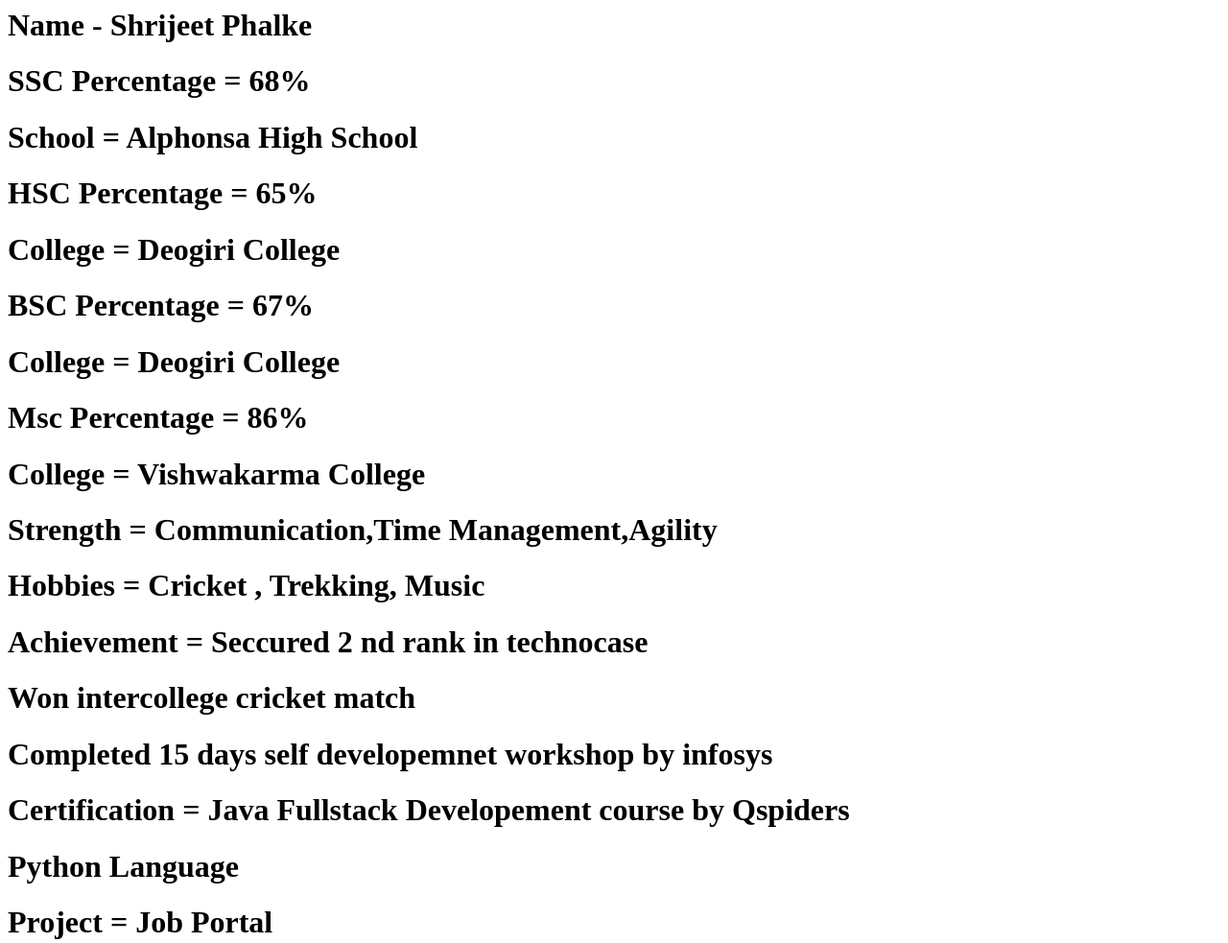
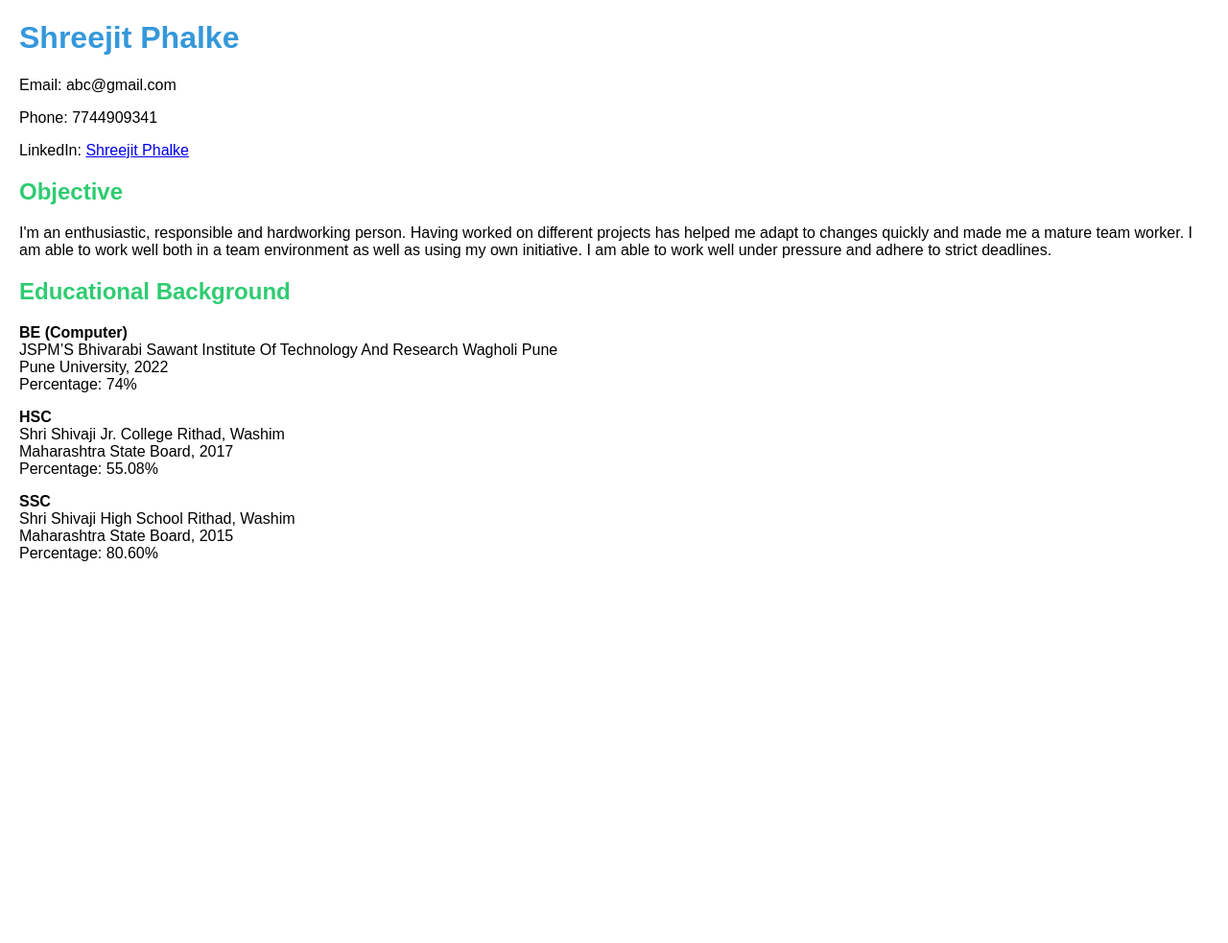
Before and after one commit to C1-80380/lab-exam, a plain HTML site: page index.html in a window 1280 px wide. Shown: the top 983 px of the page at 96% size. After the commit the page ends 800 px from the top, so only its background shows below. Drawn offline with Linux system fonts and the light colour scheme.

Commit message:
3rd Commit

```diff
--- a/index.html
+++ b/index.html
@@ -1,29 +1,84 @@
-<h1>Name - Shrijeet Phalke</h1>
+<!DOCTYPE html>
+<html lang="en">
 
-<h1>SSC Percentage = 68% </h1>
-<h1>School = Alphonsa High School</h1>
+<head>
+    <meta charset="UTF-8">
+    <meta name="viewport" content="width=device-width, initial-scale=1.0">
+    <title>Shreejit Phalke- Resume</title>
+    <style>
+        body {
+            font-family: Arial, sans-serif;
+            margin: 20px;
+        }
 
-<h1>HSC Percentage = 65%</h1>
-<h1>College = Deogiri College</h1>
+        h1 {
+            color: #3498db;
+        }
 
-<h1>BSC Percentage = 67%</h1>
-<h1>College = Deogiri College</h1>
+        h2 {
+            color: #2ecc71;
+        }
 
-<h1>Msc Percentage = 86% </h1>
-<h1>College = Vishwakarma College</h1>
+        p {
+            margin-bottom: 10px;
+        }
 
-<h1>Strength = Communication,Time Management,Agility</h1>
+        .contact-info {
+            margin-top: 20px;
+        }
 
-<h1>Hobbies =  Cricket , Trekking, Music</h1>
+        .project {
+            margin-top: 20px;
+        }
 
-<h1>Achievement = Seccured 2 nd rank in technocase</h1>
-<h1>              Won intercollege cricket match</h1>
-<h1>              Completed 15 days self developemnet workshop by infosys </h1>
+        .personal-info {
+            margin-top: 20px;
+        }
+    </style>
+</head>
 
-<h1>Certification = Java Fullstack Developement course by Qspiders</h1>
-<h1>                 Python Language</h1>
+<body>
+    <header>
 
-<h1>Project = Job Portal</h1>
+        <h1>Shreejit Phalke</h1>
+        <p>Email: abc@gmail.com</p>
+        <p>Phone: 7744909341</p>
+        <p>LinkedIn: <a href="https://www.linkedin.com/in/sachin-chavan-28ab70211/" target="_blank">Shreejit Phalke</a></p>
+    </header>
 
-<h1>Description = Our job portal project is a comprehensive online platform designed to connect job seekers with employers in a streamlined and efficient manner.
-The portal facilitates the entire recruitment process, from job posting to application submission, making it a one-stop solution for both employers and candidates.</h1>
+    <section class="objective">
+        <h2>Objective</h2>
+        <p>
+            I'm an enthusiastic, responsible and hardworking person. Having worked on different projects has helped me adapt to changes quickly and made me a mature team worker. I am able to work well both in a team environment as well as using my own initiative. I am able to work well under pressure and adhere to strict deadlines.
+        </p>
+    </section>
+
+    <section class="education">
+        <h2>Educational Background</h2>
+        <p>
+            <strong>BE (Computer)</strong><br>
+            JSPM’S Bhivarabi Sawant Institute Of Technology And Research Wagholi Pune<br>
+            Pune University, 2022<br>
+            Percentage: 74%
+        </p>
+
+        <p>
+            <strong>HSC</strong><br>
+            Shri Shivaji Jr. College Rithad, Washim<br>
+            Maharashtra State Board, 2017<br>
+            Percentage: 55.08%
+        </p>
+
+         <p>
+            <strong>SSC</strong><br>
+            Shri Shivaji High School Rithad, Washim<br>
+            Maharashtra State Board, 2015<br>
+            Percentage: 80.60%
+        </p>
+    </section>
+
+    <!-- Add sections for Certification, Technical Skills, Academic Projects, Personal Information, and Self Declaration -->
+
+</body>
+
+</html>
```
